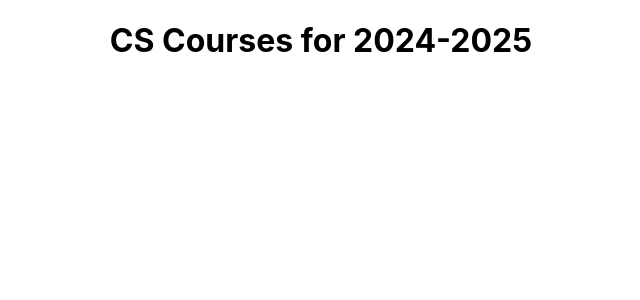
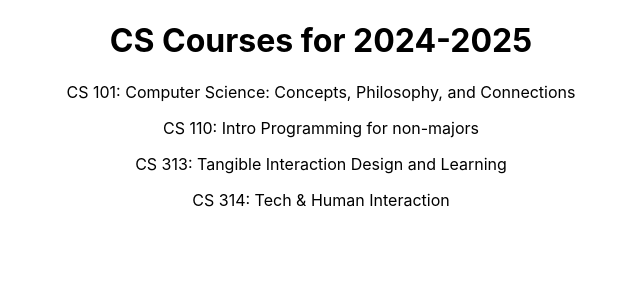
Before and after one commit to angelp03/react-tutorial, a React (Vite) app: page / in a window 1280 px wide. Shown: the top 300 px of the page, without its empty margins (319-959 px from the left). Built offline with nearby package versions, Linux system fonts and the light colour scheme.

Commit message:
Show course list

```diff
--- a/src/App.jsx
+++ b/src/App.jsx
@@ -1,13 +1,42 @@
 import './App.css';
+import Banner from './components/Banner';
+import CourseList from './components/CourseList';
 
 const App = () => {
   const schedule = {
-    title: "CS Courses for 2024-2025"
+    "title": "CS Courses for 2024-2025",
+    "courses": {
+      "F101" : {
+        "term": "Fall",
+        "number": "101",
+        "meets" : "MWF 11:00-11:50",
+        "title" : "Computer Science: Concepts, Philosophy, and Connections"
+      },
+      "F110" : {
+        "term": "Fall",
+        "number": "110",
+        "meets" : "MWF 10:00-10:50",
+        "title" : "Intro Programming for non-majors"
+      },
+      "S313" : {
+        "term": "Spring",
+        "number": "313",
+        "meets" : "TuTh 15:30-16:50",
+        "title" : "Tangible Interaction Design and Learning"
+      },
+      "S314" : {
+        "term": "Spring",
+        "number": "314",
+        "meets" : "TuTh 9:30-10:50",
+        "title" : "Tech & Human Interaction"
+      }
+    }
   };
 
   return (
     <div className="App">
-      <h1>{schedule.title}</h1>
+      <Banner title={schedule.title}/>
+      <CourseList courses={schedule.courses}/>
     </div>
   );
 };
--- /dev/null
+++ b/src/components/Banner.jsx
@@ -0,0 +1,5 @@
+const Banner = ({title}) => (
+    <h1> {title} </h1>
+)
+
+export default Banner
--- /dev/null
+++ b/src/components/CourseList.jsx
@@ -0,0 +1,11 @@
+const CourseList = ({courses}) => (
+    <div>
+        {Object.entries(courses).map(([id, course]) => (
+        <p>
+            CS {course.number}: {course.title}
+        </p>
+    ))}
+    </div>
+)
+
+export default CourseList
```
